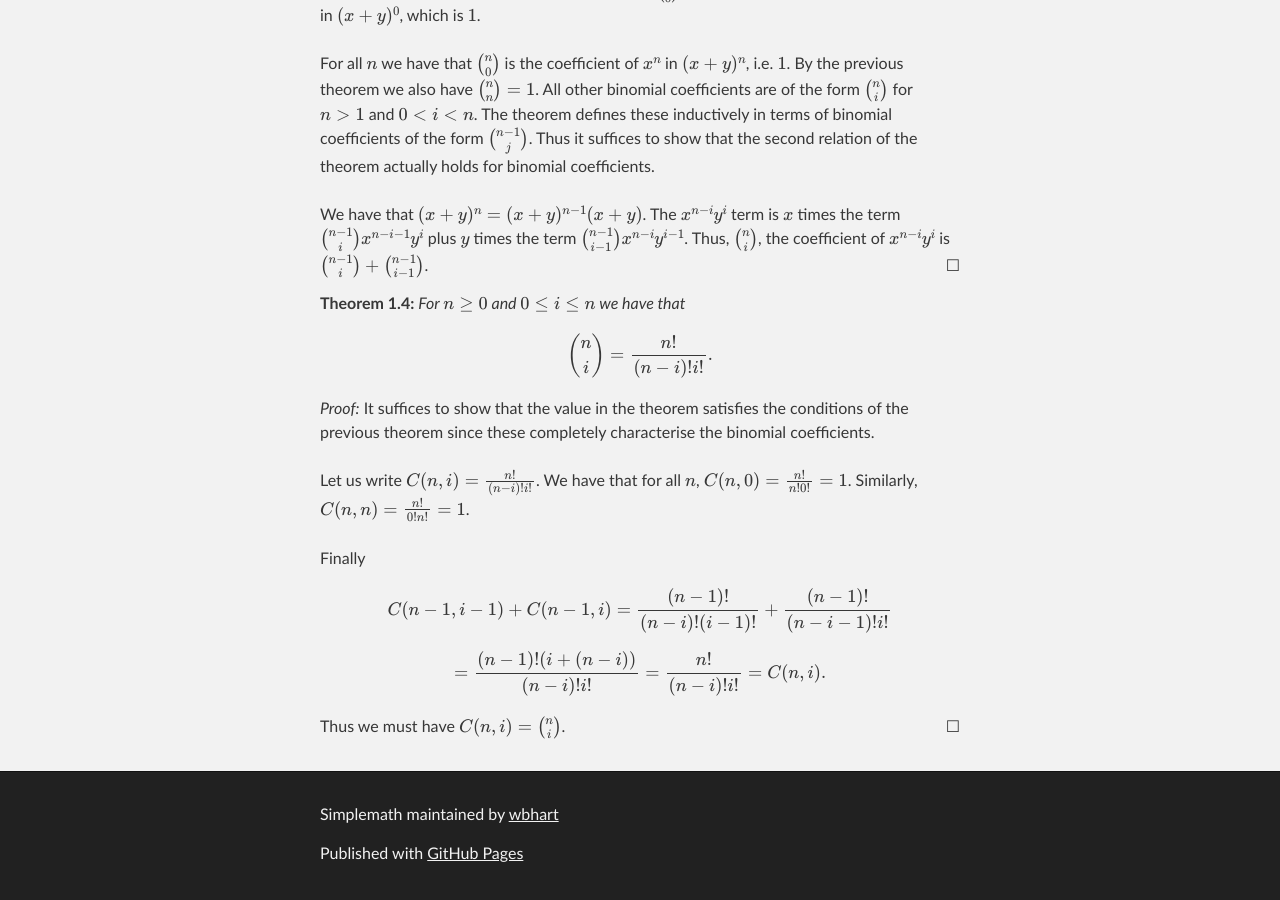
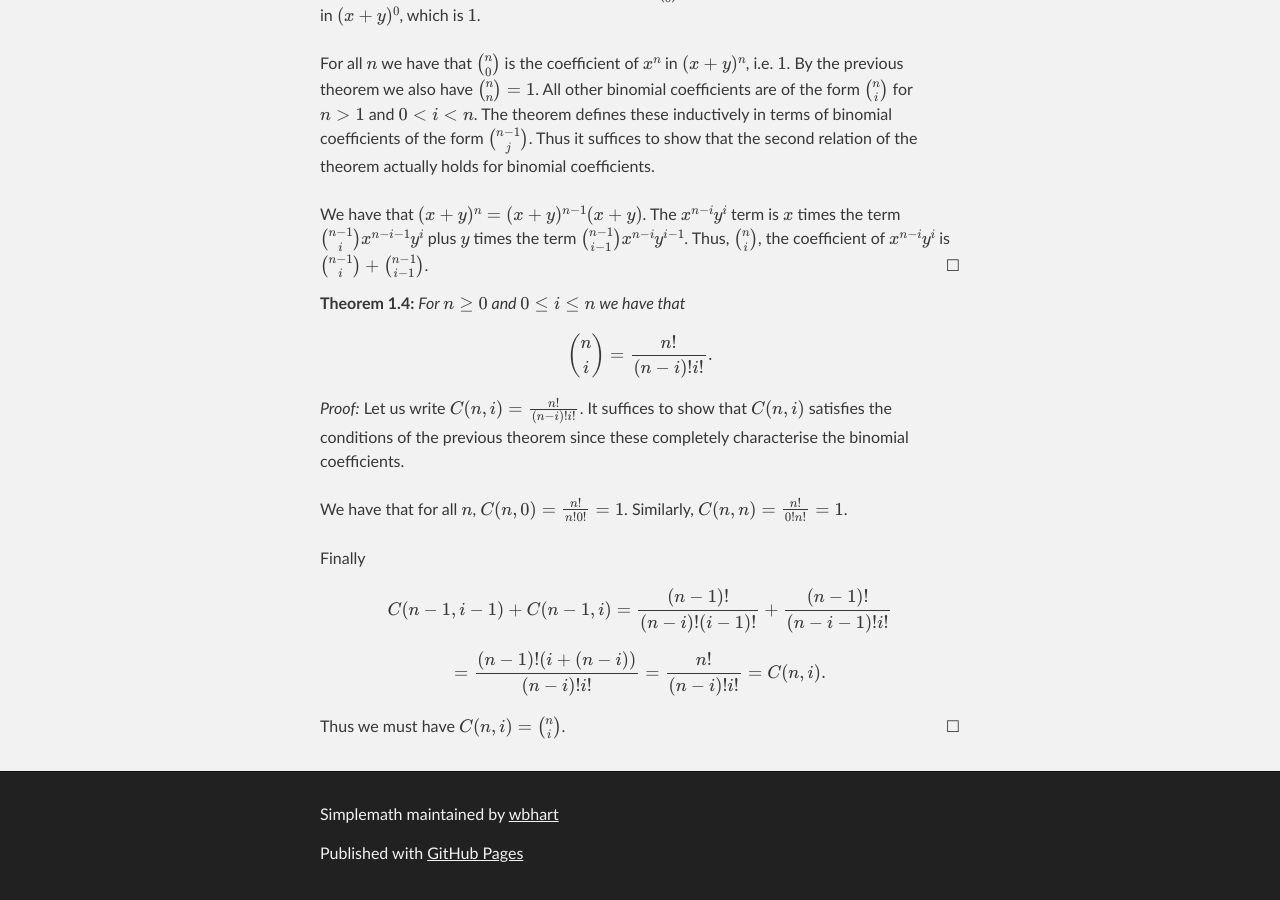
Before and after one commit to wbhart/SimpleMath, a Jekyll site: the page built from binomial.html, in a window 1280 px wide and 900 px high, scrolled down 667 px. Built offline with Jekyll 4.4.1, drawn with Linux system fonts in a browser that asks for light colours; formulas are drawn with MathJax 3.

Commit message:
Update binomial.html

```diff
--- a/binomial.html
+++ b/binomial.html
@@ -41,11 +41,10 @@ the coefficient of $x^{n - i}{y^i}$ is $\binom{n - 1}{i} + \binom{n - 1}{i - 1}$
 $$\binom{n}{i} = \frac{n!}{(n - i)!i!}.$$
 </theorem>
 
-<proof> It suffices to show that the value in the theorem satisfies the conditions of the previous theorem since these
-completely characterise the binomial coefficients.</br></br>
+<proof> Let us write $C(n, i) = \frac{n!}{(n - i)!i!}$. It suffices to show that $C(n, i)$ satisfies the conditions of
+the previous theorem since these completely characterise the binomial coefficients.</br></br>
 
-Let us write $C(n, i) = \frac{n!}{(n - i)!i!}$. We have that for all $n$, $C(n, 0) = \frac{n!}{n!0!} = 1$. Similarly,
-$C(n, n) = \frac{n!}{0!n!} = 1$. </br></br>
+We have that for all $n$, $C(n, 0) = \frac{n!}{n!0!} = 1$. Similarly, $C(n, n) = \frac{n!}{0!n!} = 1$. </br></br>
 
 Finally
 $$C(n - 1, i - 1) + C(n - 1, i) = \frac{(n - 1)!}{(n - i)!(i - 1)!} + \frac{(n - 1)!}{(n - i - 1)!i!}$$
```
